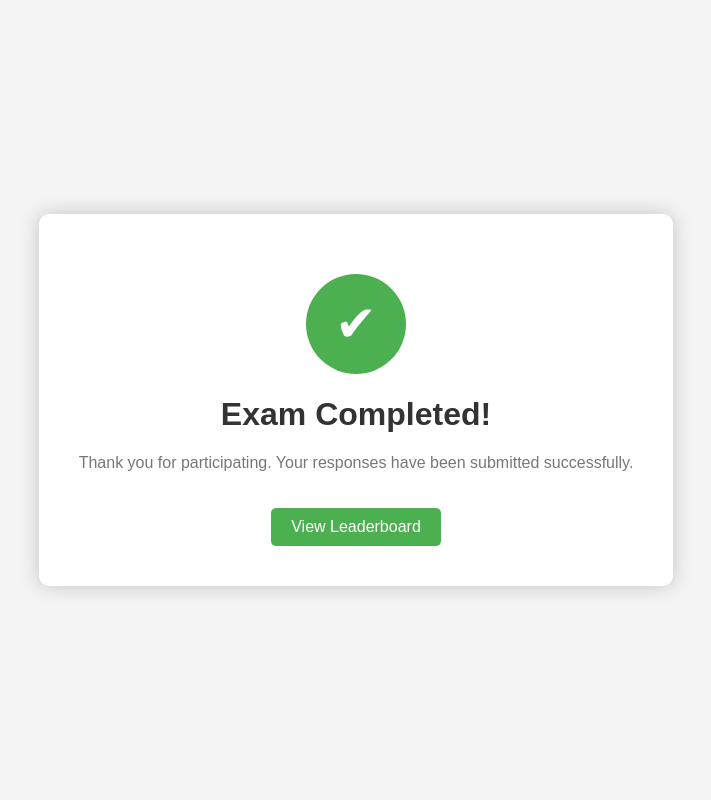
After one commit to tarun261003/Quiz-webapp, a Django app: page /exam_completed/ in a window 1280 px wide. The commit adds this page. Shown: the whole page, without its empty margins (284-995 px from the left). Run offline with Django 5.2, Linux system fonts and the light colour scheme; a user stored in the database is signed in.

Commit message:
Final Commit

```diff
--- a/quiz/settings.py
+++ b/quiz/settings.py
@@ -38,7 +38,8 @@ INSTALLED_APPS = [
     'django.contrib.sessions',
     'django.contrib.messages',
     'django.contrib.staticfiles',
-    'quizapp'
+    'quizapp',
+    'markdownx'
 ]
 
 MIDDLEWARE = [
--- a/quizapp/urls.py
+++ b/quizapp/urls.py
@@ -12,4 +12,5 @@ urlpatterns = [
     path('leaderboard/', views.leaderboard, name='leaderboard'),
     path('fraud/', views.fraud, name='fraud'),
     path('report_fraud/', views.report_fraud, name='report_fraud'),
+    path('exam_completed/',views.exam_completed,name='examcompleted'),
 ]
--- a/quizapp/views.py
+++ b/quizapp/views.py
@@ -1,10 +1,11 @@
-from django.http import HttpResponse
+from django.http import HttpResponse, JsonResponse
 from django.shortcuts import render, redirect
 from django.contrib.auth import authenticate, login, logout
 from django.contrib.auth.models import User
 from django.contrib.auth.decorators import login_required
 import random
 from . import models
+from .models import ExamControl
 
 def user_login(request):
     """Handles user authentication and prevents fraud users from logging in."""
@@ -14,7 +15,6 @@ def user_login(request):
         uname = request.POST.get('uname', '').strip().upper()
         password = request.POST.get('password', '').strip()
 
-        # Check if the user is flagged as fraud
         if models.fraud_model.objects.filter(username=uname).exists():
             return redirect('fraud')
 
@@ -40,7 +40,6 @@ def register(request):
         pass1 = request.POST.get('password', '').strip()
         pass2 = request.POST.get('confirmpassword', '').strip()
 
-        # Validation checks
         if User.objects.filter(username__iexact=uname).exists():
             values['exists'] = "Roll No already exists."
         elif not uname:
@@ -54,10 +53,9 @@ def register(request):
         elif pass1 != pass2:
             values['passerr'] = "Passwords do not match."
         else:
-            # Create new user
             user = User.objects.create_user(username=uname, password=pass1, first_name=fname, email=email)
             user.save()
-            return redirect('login')  # Redirect to login page after successful registration
+            return redirect('login')
 
     return render(request, "register.html", values)
 
@@ -68,40 +66,35 @@ def user_logout(request):
     return redirect('home')
 
 
-from .models import ExamControl
-
 @login_required
 def home(request):
     user = request.user
 
-    # Check if the exam is started
     exam_control = ExamControl.objects.first()
     if not exam_control or not exam_control.exam_started:
-        return render(request, 'exam_not_started.html')  # Render the new HTML page
+        return render(request, 'exam_not_started.html')
 
-    # Check if the user has already completed the exam
     if models.leaderboard.objects.filter(username=user.username).exists():
-        return HttpResponse("Your exam is completed.")
+        return redirect('exam_completed/')  # Redirects to the animated page
 
-    # Fetch and shuffle questions
-    questions = list(models.question.objects.all())
+    questions = list(models.Question.objects.all())
     random.shuffle(questions)
 
     if request.method == 'POST':
-        score = 0
-        for i, question in enumerate(questions, start=1):
-            selected_option = request.POST.get(f'question_{i}')
-            correct_option = question.co
-
-            if selected_option and selected_option == correct_option:
-                score += 1
+        score = sum(1 for i, question in enumerate(questions, start=1)
+                    if request.POST.get(f'question_{i}') == question.co)
 
         models.leaderboard.objects.create(username=user.username, score=score)
-        return HttpResponse("Your exam is completed.")
+        return redirect('exam_completed/')  # Redirect after completion
 
     return render(request, 'home.html', {'questions': questions})
-from django.http import JsonResponse
-import json
+
+
+@login_required
+def exam_completed(request):
+    """Renders an animated exam completion page."""
+    return render(request, 'examcompleted.html')
+
 
 @login_required
 def report_fraud(request):
@@ -109,10 +102,9 @@ def report_fraud(request):
     if request.method == "POST":
         uname = request.user.username
 
-        # Flag user as fraud in the database
         if not models.fraud_model.objects.filter(username=uname).exists():
             models.fraud_model.objects.create(username=uname, fraud=True)
-            logout(request)  # Force logout
+            logout(request)
 
         return JsonResponse({"status": "fraud_detected"})
 
@@ -132,6 +124,6 @@ def fraud(request):
 
     if uname and not models.fraud_model.objects.filter(username=uname).exists():
         models.fraud_model.objects.create(username=uname, fraud=True)
-        logout(request)  # Force logout
+        logout(request)
 
     return render(request, 'fraud.html')
--- /dev/null
+++ b/templates/examcompleted.html
@@ -0,0 +1,83 @@
+<!DOCTYPE html>
+<html lang="en">
+<head>
+    <meta charset="UTF-8">
+    <meta name="viewport" content="width=device-width, initial-scale=1.0">
+    <title>Exam Completed</title>
+    <style>
+        body {
+            font-family: Arial, sans-serif;
+            text-align: center;
+            background-color: #f4f4f4;
+            display: flex;
+            justify-content: center;
+            align-items: center;
+            height: 100vh;
+            margin: 0;
+        }
+
+        .container {
+            background: white;
+            padding: 40px;
+            border-radius: 10px;
+            box-shadow: 0px 0px 20px rgba(0, 0, 0, 0.2);
+            text-align: center;
+        }
+
+        .checkmark {
+            width: 100px;
+            height: 100px;
+            border-radius: 50%;
+            background-color: #4CAF50;
+            display: flex;
+            justify-content: center;
+            align-items: center;
+            margin: 20px auto;
+            animation: bounce 1s ease-in-out;
+        }
+
+        .checkmark:after {
+            content: '✔';
+            font-size: 50px;
+            color: white;
+        }
+
+        @keyframes bounce {
+            0% { transform: scale(0); }
+            50% { transform: scale(1.2); }
+            100% { transform: scale(1); }
+        }
+
+        h1 {
+            color: #333;
+        }
+
+        p {
+            color: #777;
+        }
+
+        .button {
+            display: inline-block;
+            margin-top: 20px;
+            padding: 10px 20px;
+            text-decoration: none;
+            background: #4CAF50;
+            color: white;
+            border-radius: 5px;
+            transition: background 0.3s;
+        }
+
+        .button:hover {
+            background: #45a049;
+        }
+    </style>
+</head>
+<body>
+    <div class="container">
+        <div class="checkmark"></div>
+        <h1>Exam Completed!</h1>
+        <p>Thank you for participating. Your responses have been submitted successfully.</p>
+        <a href="{% url 'leaderboard' %}" class="button">View Leaderboard</a>
+    </div>
+</body>
+</html>
--- a/templates/home.html
+++ b/templates/home.html
@@ -28,7 +28,7 @@
                 {% if questions %}
                     {% for question in questions %}
                         <div class="card shadow-sm p-3 mb-4">
-                            <h5>{{ question.qno }}. {{ question.question }}</h5>
+                            <h5>{{ question.qno }}. {{ question.formatted_question|safe }}</h5>
                             <div class="form-check">
                                 <input class="form-check-input" type="radio" name="question_{{ question.qno }}" value="{{ question.o1 }}">
                                 <label class="form-check-label">{{ question.o1 }}</label>
```
Also changed, not shown: quizapp/admin.py (+9 -2 lines), quizapp/models.py (+15 -8 lines), templates/leaderboard.html (+43 -0 lines), db.sqlite3, quizapp/migrations/0009_alter_question_question.py (added).
